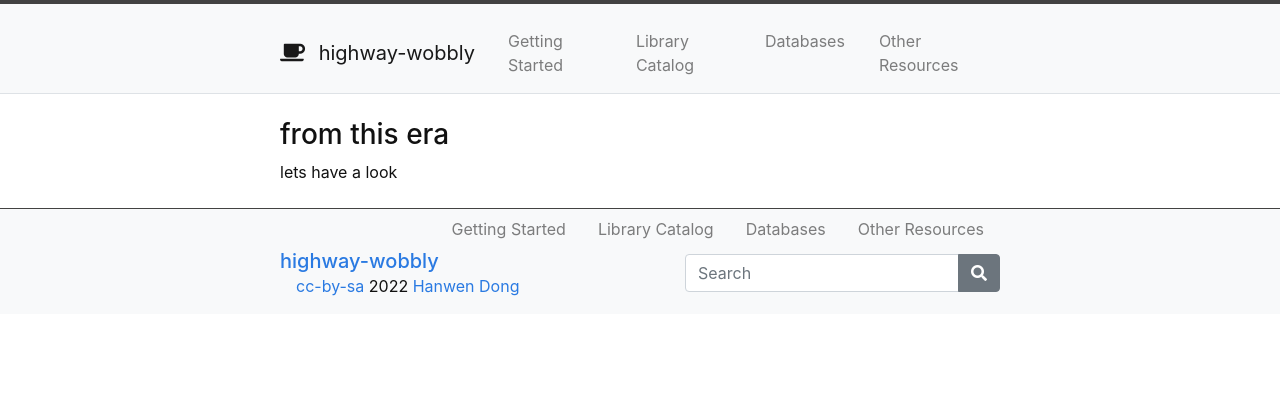
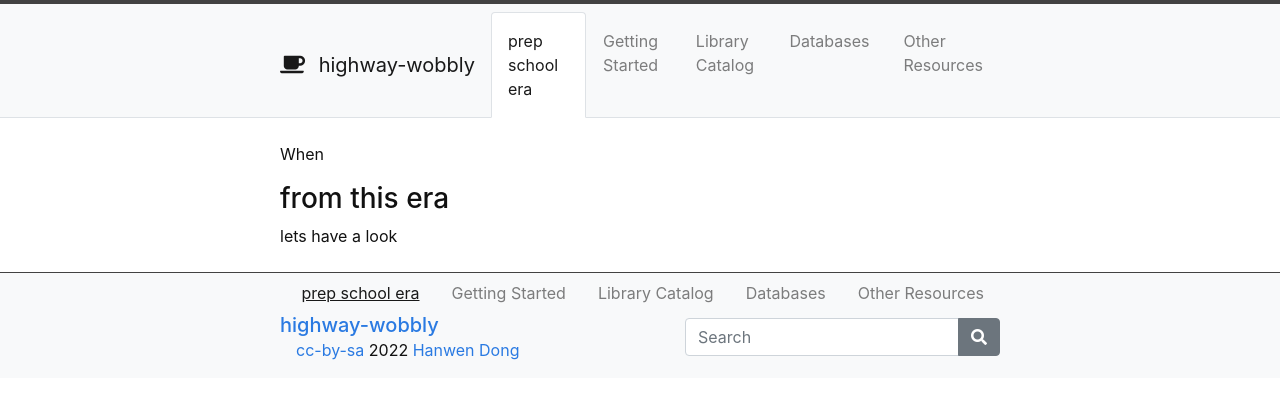
Before and after one commit to DickTurpshead/highway-wobbly, a Jekyll site: the page built from content/0-prep-school.md, in a window 1280 px wide. Shown: the top 399 px of the page. Built offline with Jekyll 4.4.1, drawn with Linux system fonts in a browser that asks for light colours; our own code applies the rules of GitHub Pages for plain Markdown files.

Commit message:
Update 0-prep-school.md

```diff
--- a/content/0-prep-school.md
+++ b/content/0-prep-school.md
@@ -1,3 +1,11 @@
+---
+title: prep school era
+nav: true
+---
+
+When
+
+
 ### from this era
 
 lets have a look
```
